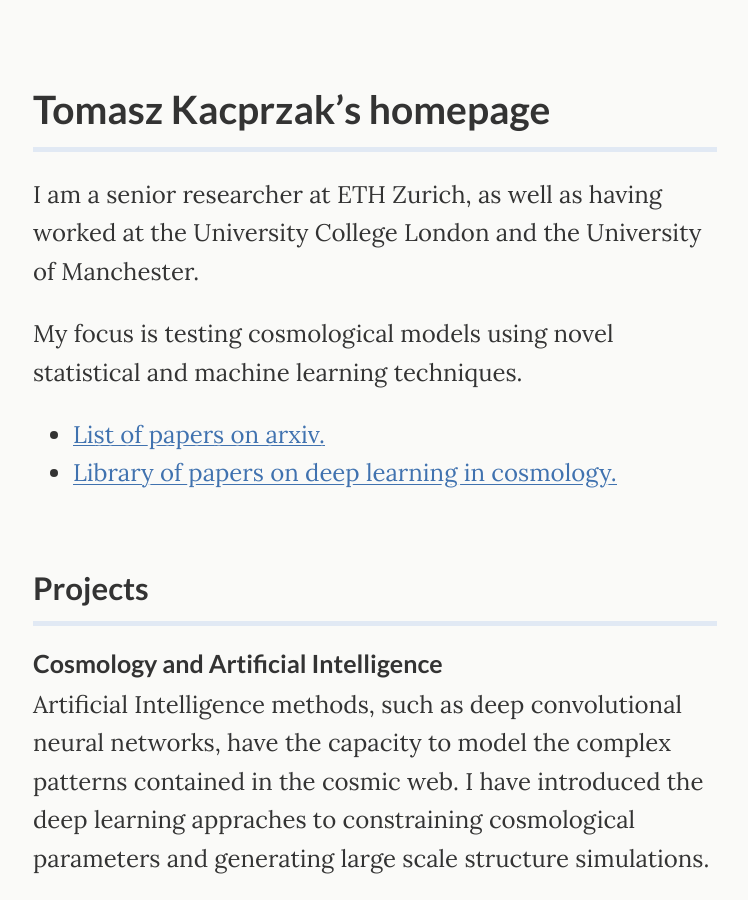
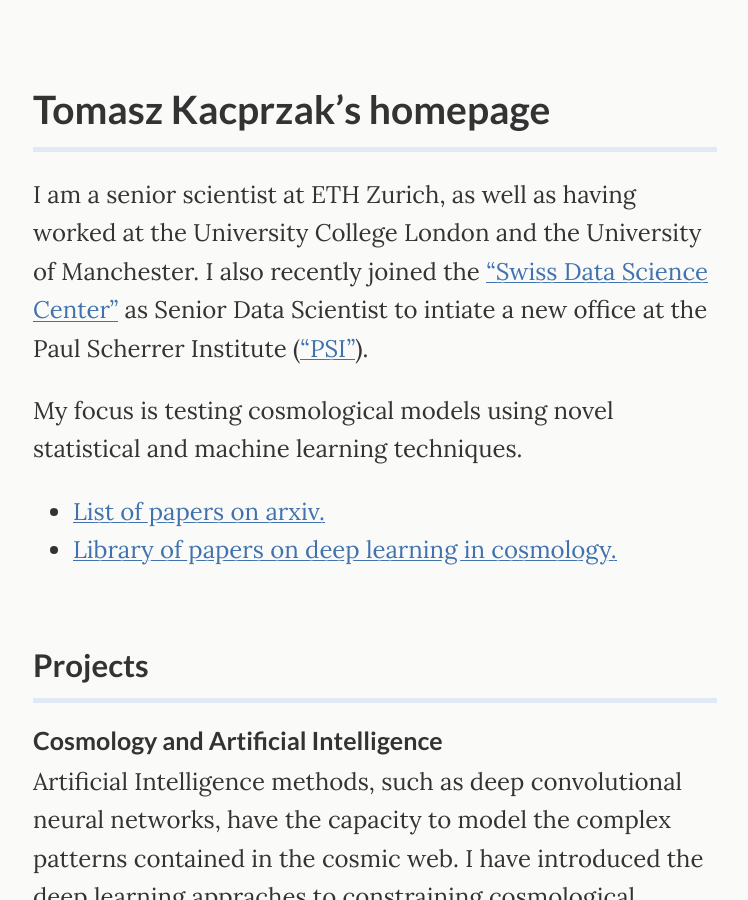
Before and after one commit to tomaszkacprzak/tomaszkacprzak.github.io, a Jekyll site: the page built from index.md, in a window 1280 px wide and 900 px high. Shown: the whole window, without its empty margins (265-1013 px from the left). Built offline with Jekyll 4.4.1, drawn with Linux system fonts in a browser that asks for light colours.

Commit message:
Update index.md

```diff
--- a/index.md
+++ b/index.md
@@ -8,7 +8,8 @@ layout: default
 # **Tomasz Kacprzak's homepage**
 -----------------------------
 
-I am a senior researcher at ETH Zurich, as well as having worked at the University College London and the University of Manchester.
+I am a senior scientist at ETH Zurich, as well as having worked at the University College London and the University of Manchester.
+I also recently joined the ["Swiss Data Science Center"](www.datascience.ch) as Senior Data Scientist to intiate a new office at the Paul Scherrer Institute (["PSI"](www.psi.ch)).
 
 My focus is testing cosmological models using novel statistical and machine learning techniques.
 
```
